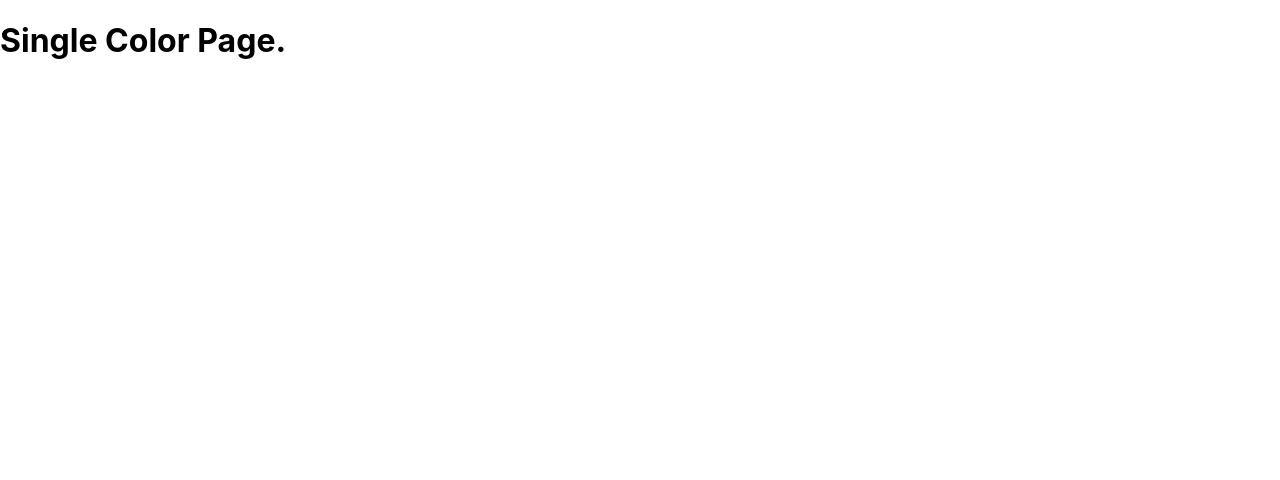
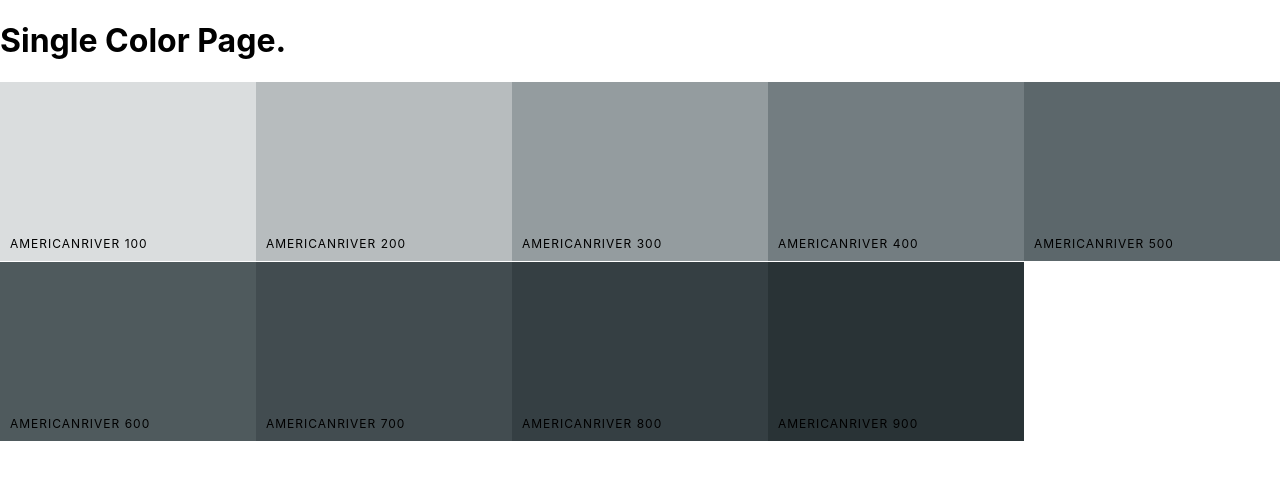
Before and after one commit to gustavo-camello/color_app, a React (Create React App) app: page /palette/flat-ui-colors-american/americanriver in a window 1280 px wide. Shown: the top 480 px of the page. Built offline with nearby package versions, Linux system fonts and the light colour scheme.

Commit message:
start to style the singleColor componente

```diff
--- a/src/App.js
+++ b/src/App.js
@@ -20,9 +20,15 @@
     return (
 
         <Switch>
-          <Route exact path="/" render={(routeProps) => <PaletteList palettes={seedColors} {...routeProps}/>} />
-          <Route exact path="/palette/:id" render={(routeProps) => <Palette palette={generatePalette(this.findPalette(routeProps.match.params.id))}/>}/>
-          <Route exact path="/palette/:paletteId/:colorId" render={() => <SingleColorPalette />}/>
+          <Route exact path="/"
+          render={(routeProps) => <PaletteList palettes={seedColors} {...routeProps}/>}
+          />
+          <Route exact path="/palette/:id"
+          render={(routeProps) => <Palette palette={generatePalette(this.findPalette(routeProps.match.params.id))}/>}
+          />
+          <Route exact path="/palette/:paletteId/:colorId"
+          render={(routeProps) => <SingleColorPalette colorId={routeProps.match.params.colorId} palette={generatePalette(this.findPalette(routeProps.match.params.paletteId))}/>}
+          />
         </Switch>
       //  <div>
       //   <Palette palette={generatePalette(seedColors[4])}/>
--- a/src/ColorBox.js
+++ b/src/ColorBox.js
@@ -21,7 +21,7 @@
     }
 
     render () {
-        const {name, background, id, paletteId} = this.props;
+        const {name, background, id, paletteId, showLink} = this.props;
         const {copied} = this.state;
         return (
             <CopyToClipBoard text={background} onCopy={this.changeCopystate}>
@@ -40,10 +40,11 @@
                         </div>
                         <button className="copy-button">Copy</button>
                     </div>
-                    <Link to={`/palette/${paletteId}/${id}`} onClick={e => e.stopPropagation()}>
-                        <span className="see-more">More</span>
-                    </Link>
-
+                    {showLink && (
+                        <Link to={`/palette/${paletteId}/${id}`} onClick={e => e.stopPropagation()}>
+                            <span className="see-more">More</span>
+                        </Link>
+                    )}
                 </div>
             </CopyToClipBoard>
         )
--- a/src/Palette.js
+++ b/src/Palette.js
@@ -27,7 +27,7 @@
         const { colors, paletteName, emoji, id } = this.props.palette;
         const { level, format } = this.state;
         const colorBoxes = colors[level].map(color => (
-            <ColorBox background={color[format]} name={color.name} key={color.id} id={color.id} paletteId={id} />
+            <ColorBox background={color[format]} name={color.name} key={color.id} id={color.id} paletteId={id} showLink={true} />
         ));
 
         return (
--- a/src/SingleColorPalette.js
+++ b/src/SingleColorPalette.js
@@ -1,10 +1,34 @@
 import React, {Component} from 'react';
+import ColorBox from './ColorBox';
 
 class SingleColorPalette extends Component {
+    constructor (props) {
+        super(props)
+        this._shades = this.gatherShades(this.props.palette, this.props.colorId);
+    }
+
+    gatherShades(palette, colorToFilterBy) {
+        let shades = [];
+        let allColors = palette.colors;
+
+        for (let key in allColors) {
+            shades = shades.concat(
+                allColors[key].filter(color => color.id === colorToFilterBy)
+            )
+        }
+        return shades.slice(1);
+    }
+
     render () {
+
+        const colorBoxes = this._shades.map(color => (
+            <ColorBox key={color.id} name={color.name} background={color.hex} showLink={false} />
+        ))
+
         return (
-            <div>
+            <div className="Palette">
                 <h1>Single Color Page.</h1>
+                <div className="Palette-colors">{colorBoxes}</div>
             </div>
         )
     }
```
